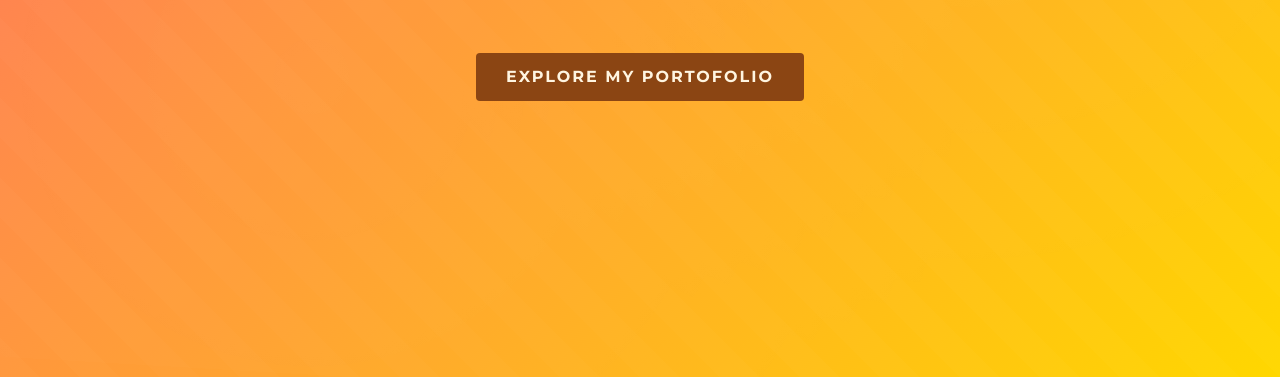
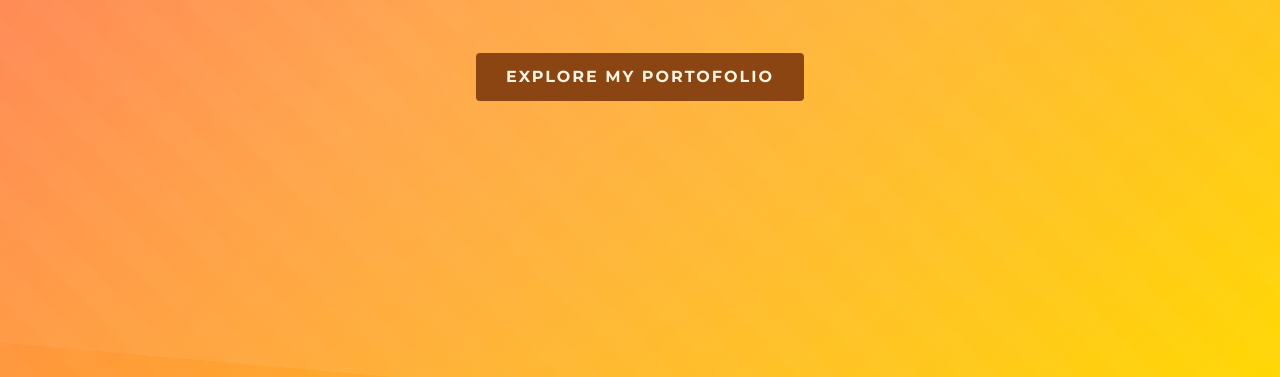
Before and after one commit to billc369/billcollen-project, a plain HTML site: page land.html in a window 1280 px wide. Shown: the part 423-800 px from the top of the page. Drawn offline with nearby package versions, Linux system fonts and the light colour scheme.

Commit message:
Update land.html

```diff
--- a/land.html
+++ b/land.html
@@ -95,16 +95,16 @@
 
         .hermes-wings {
             position: absolute;
-            top: -20%;
-            left: -10%;
-            width: 120%;
-            height: 120%;
+            top: 0;
+            left: 0;
+            width: 100%;
+            height: 100%;
             background:
-                radial-gradient(circle at 70% 30%, rgba(255,255,255,0.1) 0%, transparent 50%),
-                radial-gradient(circle at 30% 70%, rgba(255,255,255,0.1) 0%, transparent 50%);
-            opacity: 0.2;
-            animation: wing-flow 15s infinite linear;
+                radial-gradient(circle at 70% 30%, rgba(255,255,255,0.2) 0%, rgba(255,255,255,0) 70%),
+                radial-gradient(circle at 30% 70%, rgba(255,255,255,0.2) 0%, rgba(255,255,255,0) 70%);
+            opacity: 0.5;
             z-index: 2;
+            animation: wing-flow 10s infinite linear;
         }
 
         @keyframes wing-flow {
```
